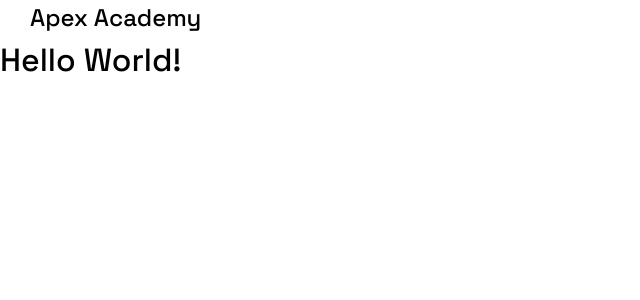
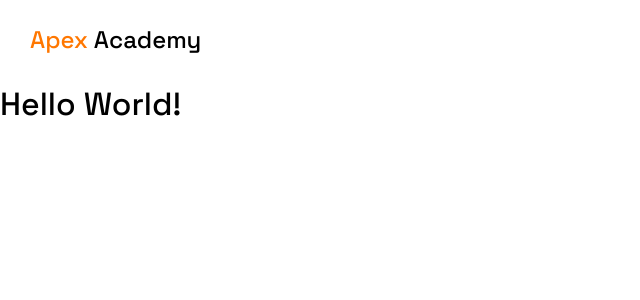
Before and after one commit to allanmosesfernandes/ApexAcademy, a React (Create React App) app: page / in a window 1280 px wide. Shown: the top 300 px of the page, without its empty margins (0-640 px from the left). Built offline with nearby package versions, Linux system fonts and the light colour scheme.

Commit message:
theme-init

```diff
--- a/src/App.js
+++ b/src/App.js
@@ -4,13 +4,21 @@ import { ThemeProvider } from "styled-components";
 
 
 function App() {
+
+  const theme = {
+    primaryColor: "#f70"
+  }
+
+
   return (
     <>
+    <ThemeProvider theme={theme}>
     <GlobalStyleSheet />
     <div className="App">
       <Header />
       <h1>Hello World!</h1>
     </div>
+    </ThemeProvider>
     </>
 
   );
--- a/src/components/Header/Header.jsx
+++ b/src/components/Header/Header.jsx
@@ -9,7 +9,7 @@ const Header = () => {
     <StyledHeader>
     <nav>
     <Container>
-    <h2>Apex Academy</h2>
+    <h2><span>Apex</span> Academy</h2>
     </Container>
     </nav>
     </StyledHeader>
--- a/src/components/Header/header.styles.js
+++ b/src/components/Header/header.styles.js
@@ -6,7 +6,12 @@ nav {
 display: flex;
 align-items: center;
 justify-content: space-between;
-
+height: 10vh;
+h2 {
+    span {
+        color: ${props => props.theme.primaryColor}
+    }
+}
 img {
     width: 100px;
 }
```
